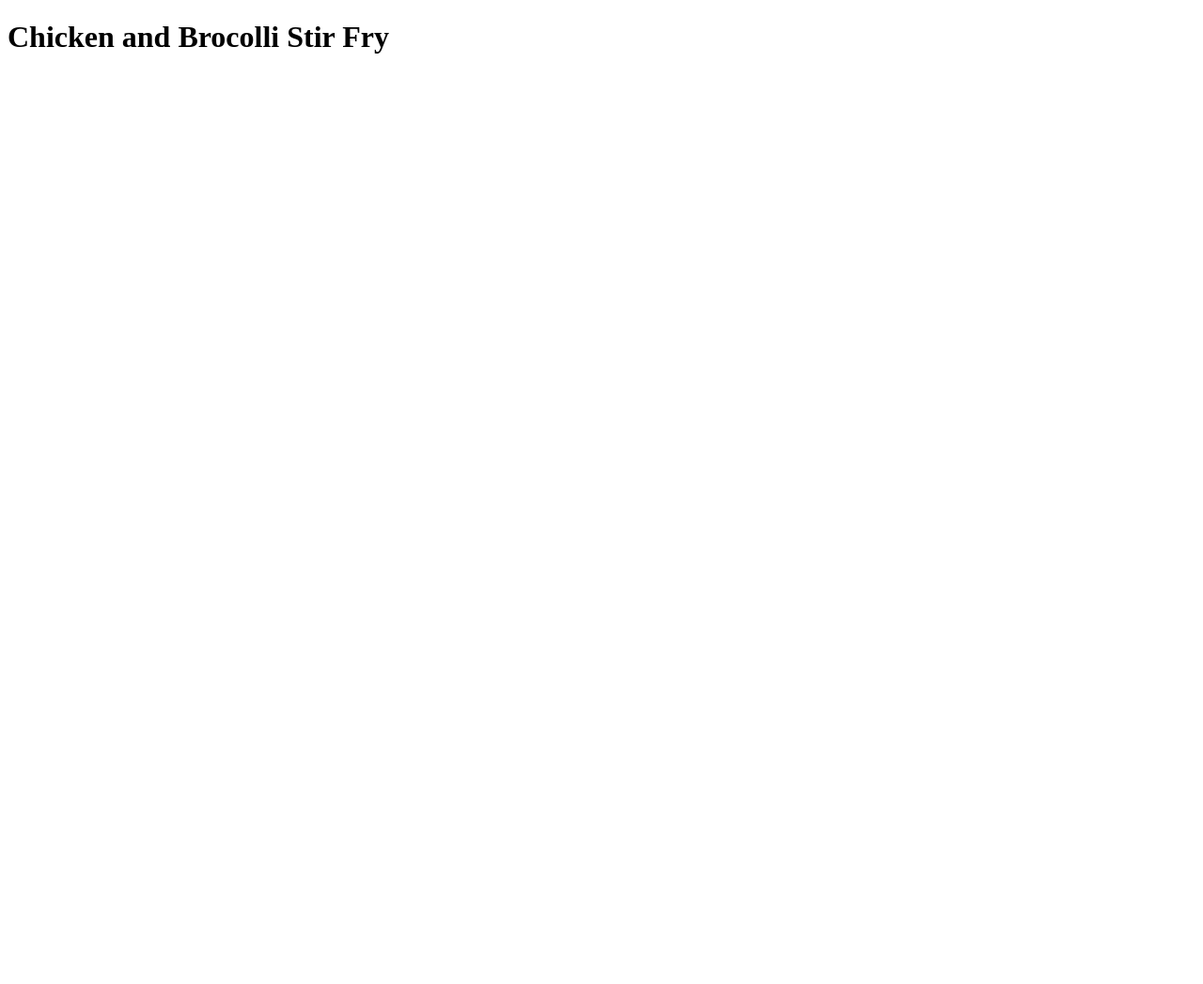
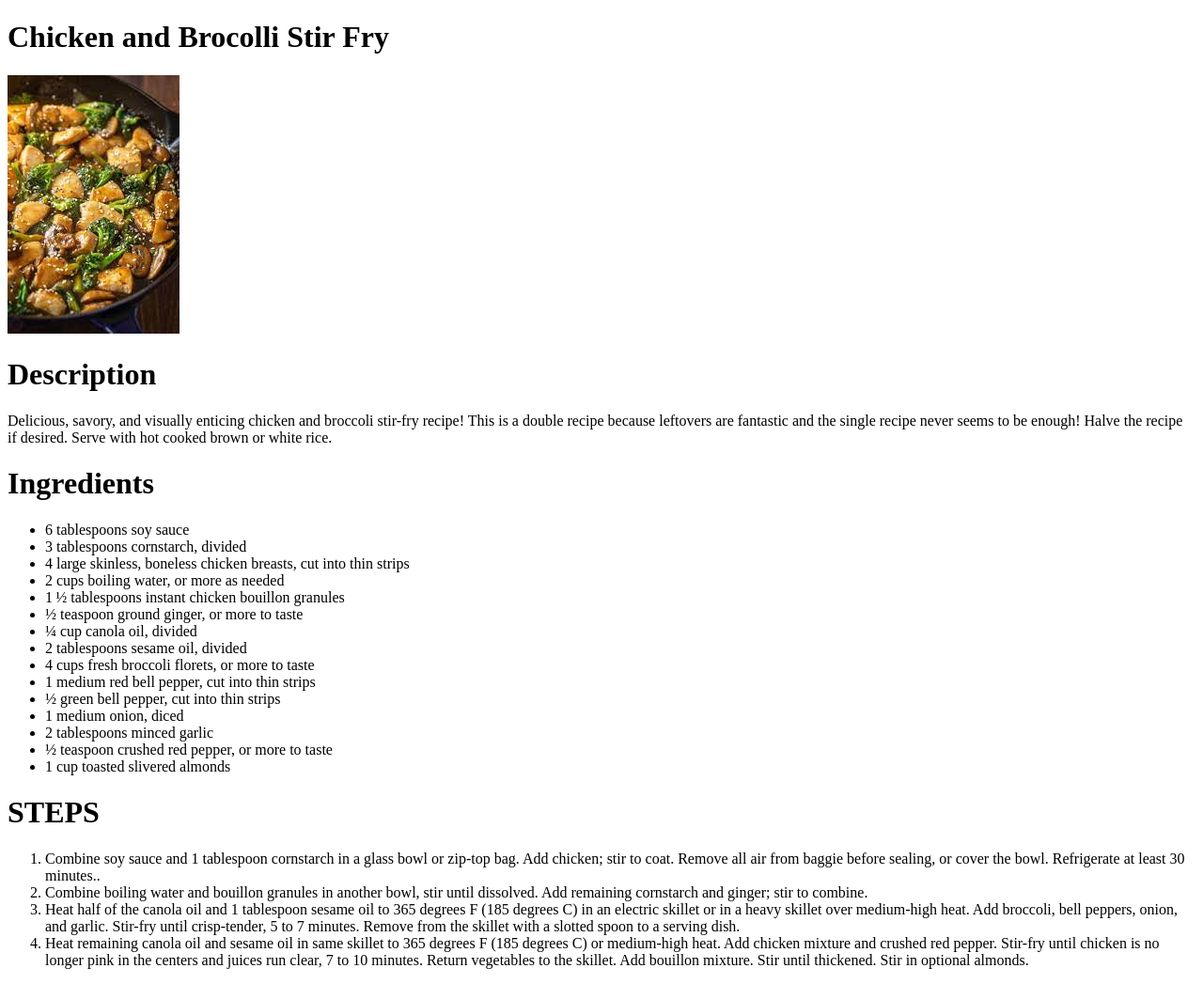
Before and after one commit to JohananOppongAmoateng/odin-recipes, a plain HTML site: page recipes/chicken.html in a window 1280 px wide. Shown: the whole page at 94% size. Before the commit the page ends 800 px from the top, so only its background shows below. Drawn offline with Linux system fonts and the light colour scheme.

Commit message:
commit on main

```diff
--- a/recipes/chicken.html
+++ b/recipes/chicken.html
@@ -12,6 +12,41 @@
     <h1>
         Chicken and Brocolli Stir Fry
     </h1>
+    <img src="../images/chicken.jpg">
+    <h1>Description</h1>
+    <p>Delicious, savory, and visually enticing chicken and broccoli stir-fry recipe! This is a double recipe because leftovers are fantastic and the single recipe never seems to be enough! Halve the recipe if desired. Serve with hot cooked brown or white
+        rice. </p>
+    <h1>Ingredients</h1>
+    <ul>
+        <li>6 tablespoons soy sauce </li>
+        <li>3 tablespoons cornstarch, divided </li>
+        <li>4 large skinless, boneless chicken breasts, cut into thin strips </li>
+        <li>2 cups boiling water, or more as needed </li>
+        <li>1 ½ tablespoons instant chicken bouillon granules</li>
+        <li>½ teaspoon ground ginger, or more to taste </li>
+        <li>¼ cup canola oil, divided </li>
+        <li>2 tablespoons sesame oil, divided </li>
+        <li>4 cups fresh broccoli florets, or more to taste </li>
+        <li>1 medium red bell pepper, cut into thin strips </li>
+        <li> ½ green bell pepper, cut into thin strips </li>
+        <li>1 medium onion, diced </li>
+        <li>2 tablespoons minced garlic </li>
+        <li>½ teaspoon crushed red pepper, or more to taste </li>
+        <li>1 cup toasted slivered almonds </li>
+    </ul>
+    <h1>STEPS</h1>
+    <ol>
+        <li>Combine soy sauce and 1 tablespoon cornstarch in a glass bowl or zip-top bag. Add chicken; stir to coat. Remove all air from baggie before sealing, or cover the bowl. Refrigerate at least 30 minutes..</li>
+        <li>Combine boiling water and bouillon granules in another bowl, stir until dissolved. Add remaining cornstarch and ginger; stir to combine.</li>
+        <li>Heat half of the canola oil and 1 tablespoon sesame oil to 365 degrees F (185 degrees C) in an electric skillet or in a heavy skillet over medium-high heat. Add broccoli, bell peppers, onion, and garlic. Stir-fry until crisp-tender, 5 to 7 minutes.
+            Remove from the skillet with a slotted spoon to a serving dish.</li>
+        <li>Heat remaining canola oil and sesame oil in same skillet to 365 degrees F (185 degrees C) or medium-high heat. Add chicken mixture and crushed red pepper. Stir-fry until chicken is no longer pink in the centers and juices run clear, 7 to 10 minutes.
+            Return vegetables to the skillet. Add bouillon mixture. Stir until thickened. Stir in optional almonds.</li>
+    </ol>
+
 </body>
 
 </html>
+</body>
+
+</html>
```
Also changed, not shown: index.html (+4 -3 lines), recipes/moroccan_shrimp_stew.html (+32 -1 lines), recipes/my_chilli.html (+22 -0 lines), images/chicken.jpg (added), images/chilli.jpg (added), images/moroccan.jpg (added).
